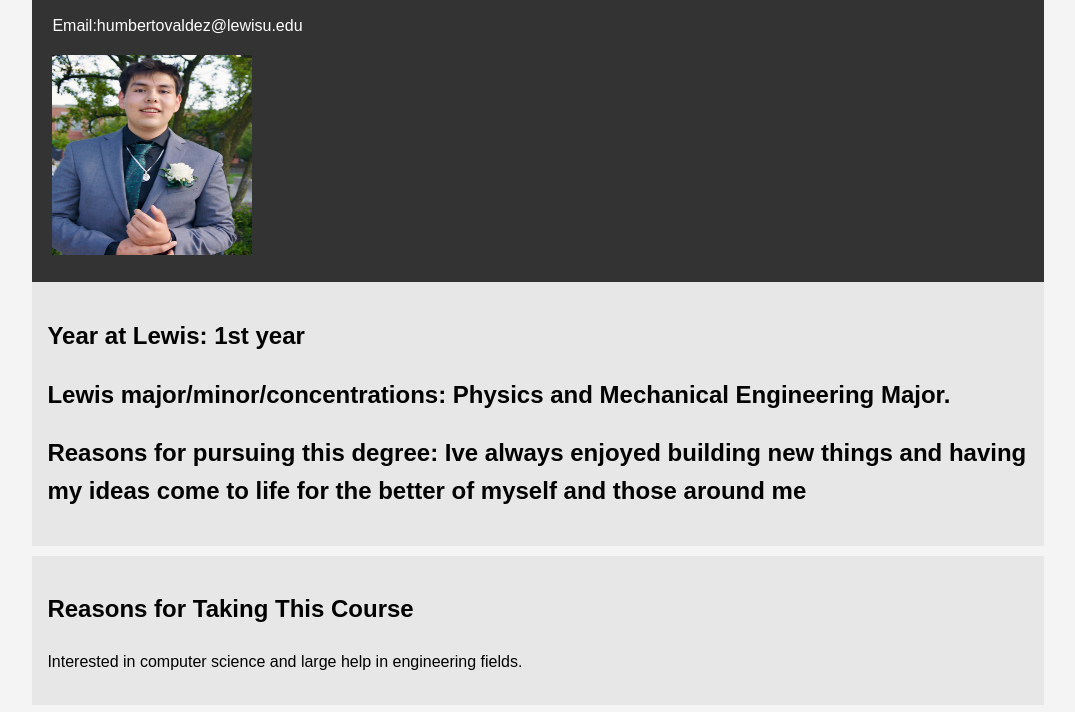
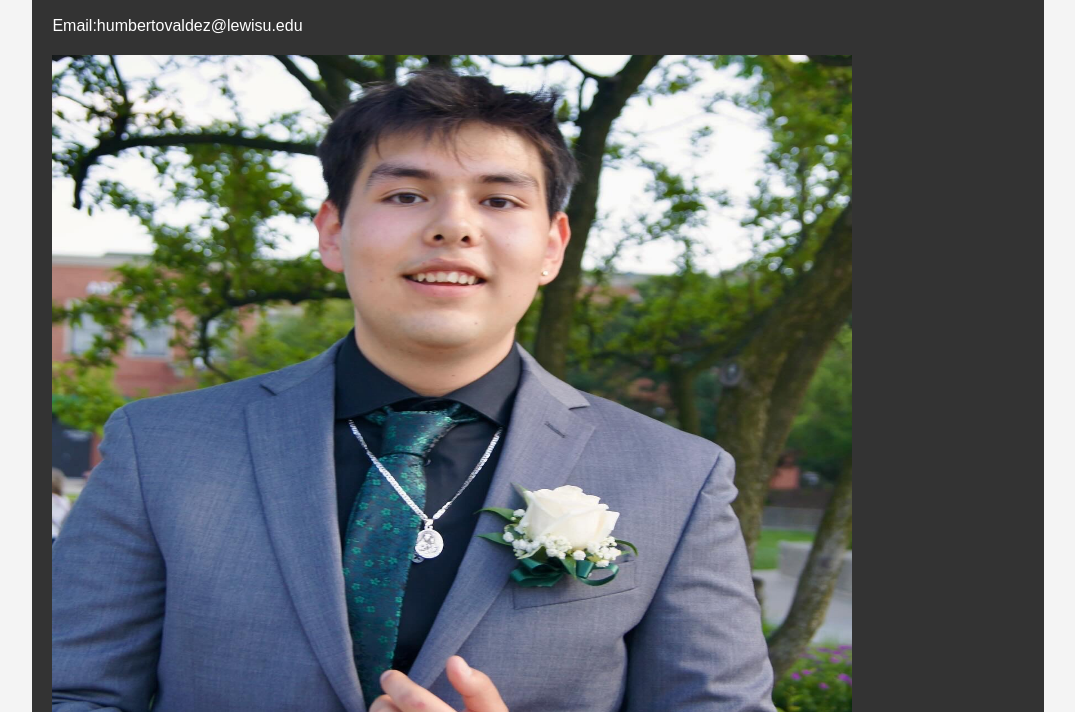
Before and after one commit to Humberto-va/me, a plain HTML site: page index.html in a window 1280 px wide. Shown: the part 82-794 px from the top of the page, without its empty margins (102-1177 px from the left). Drawn offline with Linux system fonts and the light colour scheme.

Commit message:
Made image 800 by 800

```diff
--- a/index.html
+++ b/index.html
@@ -33,7 +33,7 @@
         <header class="main-info">
             <h1>Humberto Valdez</h1>
 		<p>Email:humbertovaldez@lewisu.edu</p>
-		<img src="Self-portrait.jpg" width="200" height="200" alt="image of screenshot"">
+		<img src="Self-portrait.jpg" width="800" height="800" alt="image of screenshot"">
             <h1></h1>
         </header>
 
```
